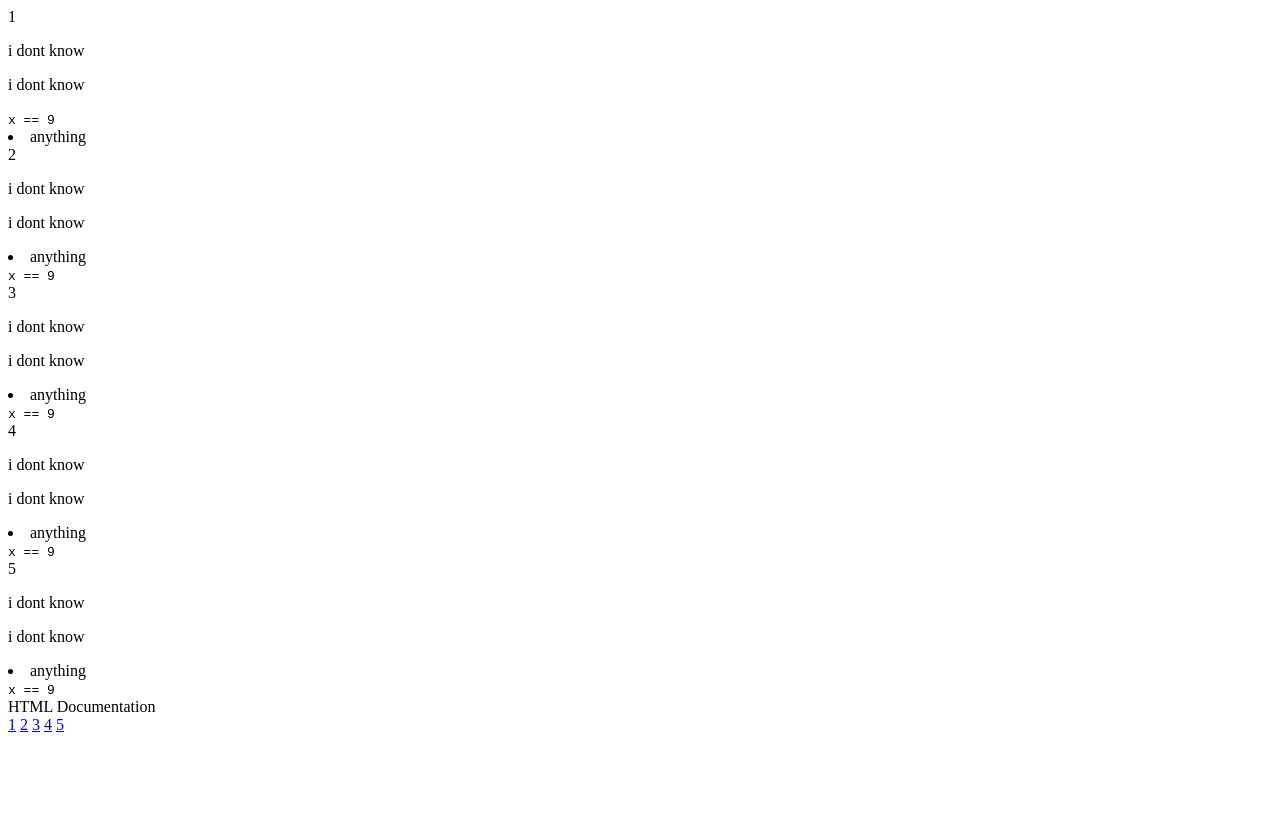
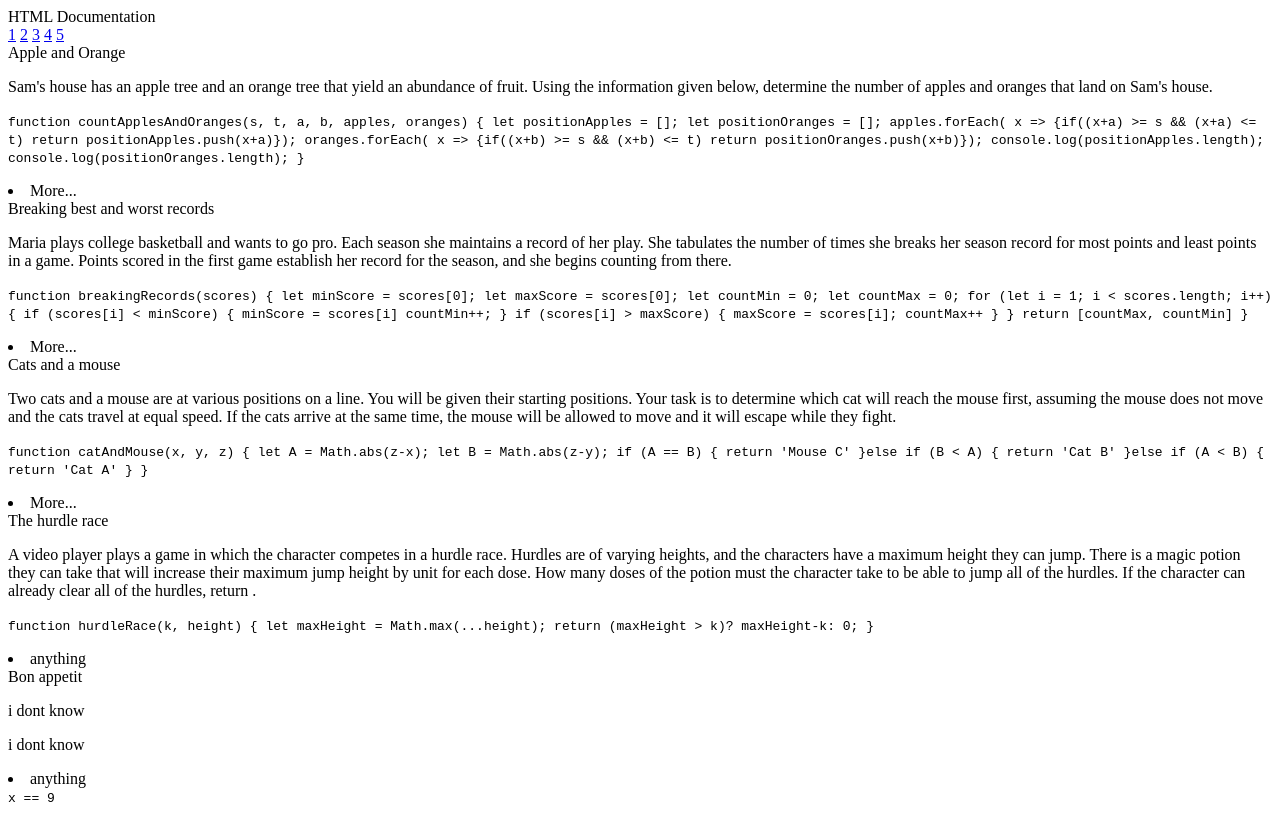
Before and after one commit to ArthurGC/microverse-trials-alex-gabriel, a plain HTML site: page index.html in a window 1280 px wide. Drawn offline with Linux system fonts and the light colour scheme.

Commit message:
Added whatever

```diff
--- a/index.html
+++ b/index.html
@@ -1,5 +1,6 @@
 <!DOCTYPE html>
 <html lang="en">
+
 <head>
     <meta charset="UTF-8">
     <meta http-equiv="X-UA-Compatible" content="IE=edge">
@@ -7,45 +8,10 @@
 
     <title>Document</title>
 </head>
+
 <body>
     <main id="main-doc">
 
-        <section class="main-section" id="1">
-            <header>1</header>
-            <p>i dont know</p>
-            <p>i dont know</p>
-            <code>x == 9</code>
-            <li> anything </li>
-        </section>
-        <section class="main-section" id="2">
-            <header>2</header>
-            <p>i dont know</p>
-            <p>i dont know</p>
-            <li> anything </li>
-            <code>x == 9</code>
-        </section>
-        <section class="main-section" id="3">
-            <header>3</header>
-            <p>i dont know</p>
-            <p>i dont know</p>
-            <li> anything </li>
-            <code>x == 9</code>
-        </section>
-        <section class="main-section" id="4">
-            <header>4</header>
-            <p>i dont know</p>
-            <p>i dont know</p>
-            <li> anything </li>
-            <code>x == 9</code>
-        </section>
-        <section class="main-section" id="5">
-            <header>5</header>
-            <p>i dont know</p>
-            <p>i dont know</p>
-            <li> anything </li>
-            <code>x == 9</code>
-
-        </section>
         <nav id="navbar">
             <header>HTML Documentation</header>
             <a href="#1" class="nav-link">1</a>
@@ -54,11 +20,105 @@
             <a href="#4" class="nav-link">4</a>
             <a href="#5" class="nav-link">5</a>
         </nav>
+
+        <section class="main-section" id="Apple_and_Orange">
+            <header>Apple and Orange</header>
+            <p>Sam's house has an apple tree and an orange tree that yield an abundance of fruit. Using the information
+                given below, determine the number of apples and oranges that land on Sam's house.</p>
+            <p><code>
+                function countApplesAndOranges(s, t, a, b, apples, oranges) {
+                let positionApples = [];
+                let positionOranges = [];
+
+                apples.forEach( x => {if((x+a) >= s && (x+a) <= t) return positionApples.push(x+a)});
+                oranges.forEach( x => {if((x+b) >= s && (x+b) <= t) return positionOranges.push(x+b)});
+                console.log(positionApples.length);
+                console.log(positionOranges.length);
+            }</code></p>
+            <li> More... </li>
+        </section>
+        <section class="main-section" id="Breaking_best_and_worst_records">
+            <header>Breaking best and worst records</header>
+            <p>Maria plays college basketball and wants to go pro. Each season she maintains a record of her play. She
+                tabulates the number of times she breaks her season record for most points and least points in a game.
+                Points scored in the first game establish her record for the season, and she begins counting from there.
+            </p>
+            <p> <code>
+                function breakingRecords(scores) {
+                let minScore = scores[0];
+                let maxScore = scores[0];
+                let countMin = 0;
+                let countMax = 0;
+
+                for (let i = 1; i < scores.length; i++) {
+                    if (scores[i] < minScore) {
+                        minScore = scores[i]
+                        countMin++;
+                    }
+                    if (scores[i] > maxScore) {
+                        maxScore = scores[i];
+                        countMax++
+                    }
+                }
+                return [countMax, countMin]
+            }
+            </code></p>
+            <li> More...</li>
+
+        </section>
+        <section class="main-section" id="Cats_and_a_mouse">
+            <header>Cats and a mouse</header>
+            <p>Two cats and a mouse are at various positions on a line. You will be given their starting positions. Your
+                task is to determine which cat will reach the mouse first, assuming the mouse does not move and the cats
+                travel at equal speed. If the cats arrive at the same time, the mouse will be allowed to move and it
+                will escape while they fight.</p>
+            <p><code>
+                function catAndMouse(x, y, z) {
+                    let A = Math.abs(z-x);
+                    let B = Math.abs(z-y);
+                    if (A == B) {
+                        return 'Mouse C'
+                    }else if (B < A) {
+                        return 'Cat B'
+                    }else if (A < B) {
+                        return 'Cat A'
+                    }
+                }
+            </code></p>
+            <li> More... </li>
+
+        </section>
+        <section class="main-section" id="The_hurdle_race">
+            <header>The hurdle race</header>
+            <p>A video player plays a game in which the character competes in a hurdle race. Hurdles are of varying
+                heights, and the characters have a maximum height they can jump. There is a magic potion they can take
+                that will increase their maximum jump height by unit for each dose. How many doses of the potion must
+                the character take to be able to jump all of the hurdles. If the character can already clear all of the
+                hurdles, return .</p>
+            <p><code>
+                function hurdleRace(k, height) {
+                    let maxHeight = Math.max(...height);
+                    return (maxHeight > k)? maxHeight-k: 0;
+                }
+            </code></p>
+            <li> anything </li>
+
+        </section>
+
+        <section class="main-section" id="Bon_appetit">
+            <header>Bon appetit</header>
+            <p>i dont know</p>
+            <p>i dont know</p>
+            <li> anything </li>
+            <code>x == 9</code>
+        </section>
+
     </main>
 
 
 
 
-        <script src="https://cdn.freecodecamp.org/testable-projects-fcc/v1/bundle.js"></script>
+    <script src="https://cdn.freecodecamp.org/testable-projects-fcc/v1/bundle.js"></script>
 </body>
+
 </html>
```
